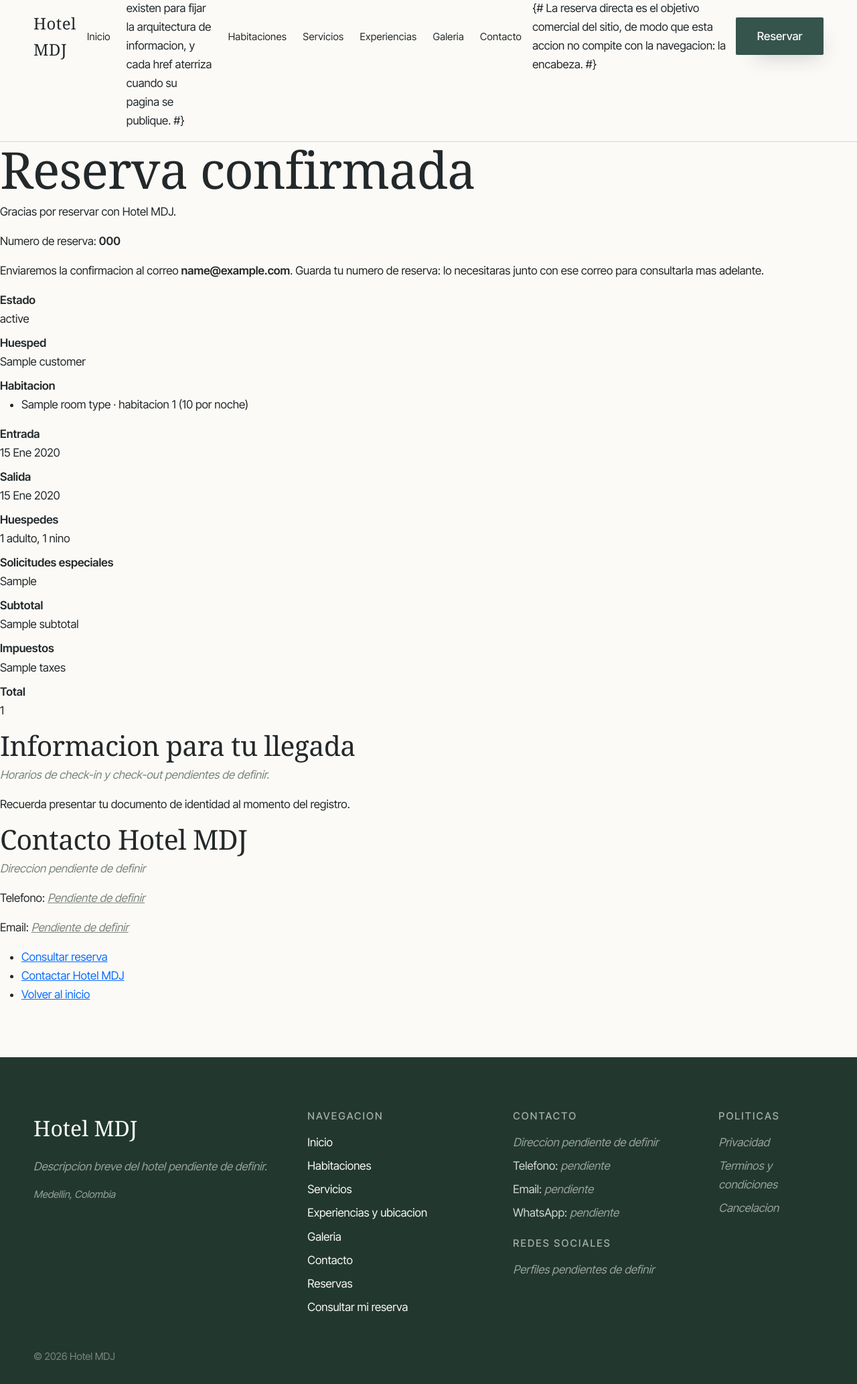
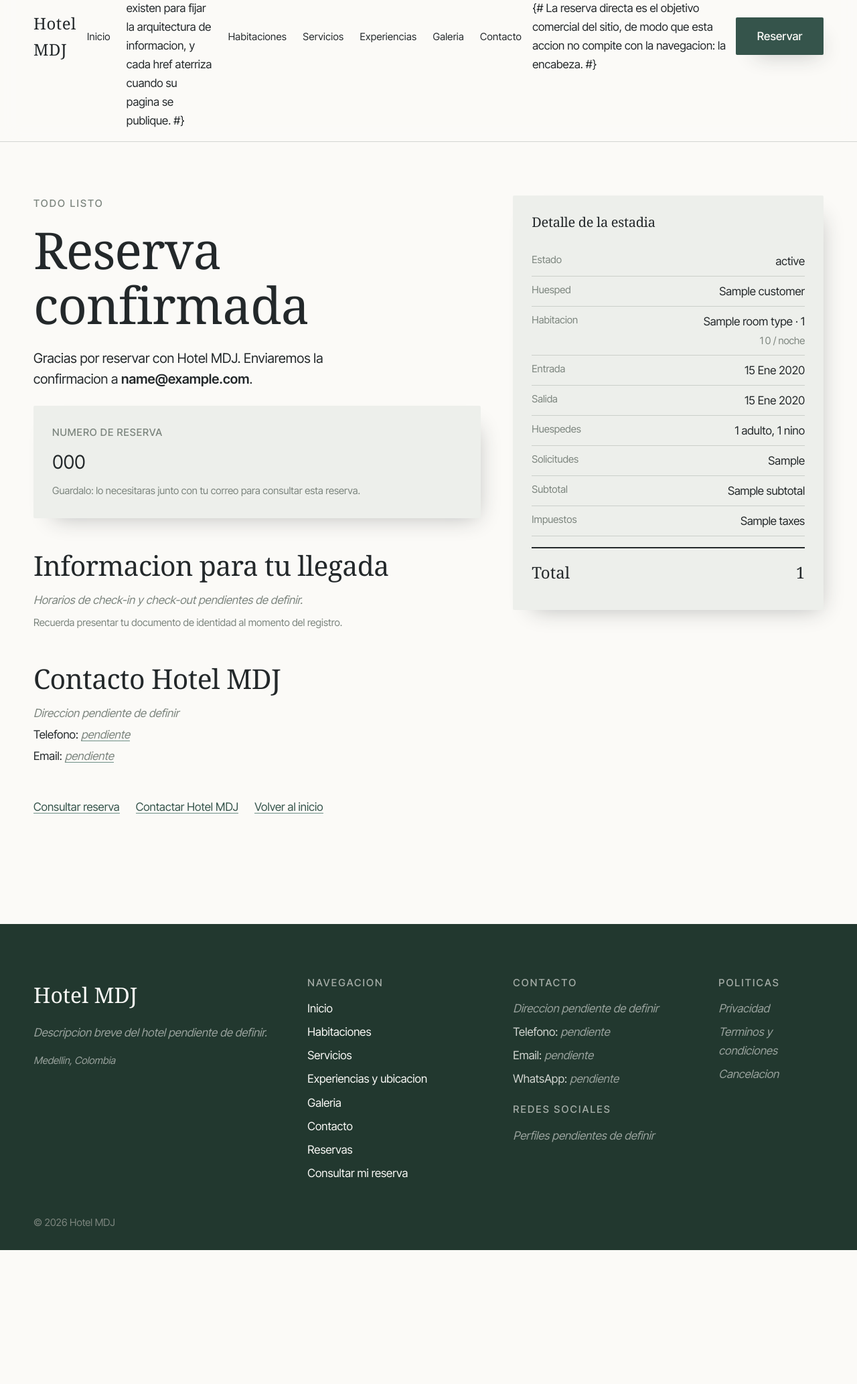
Before and after one commit to MiguelAngelMarinMejia1/ArquitecturaDeSoftware-Proyecto, a Django app: template web/templates/web/reservation_confirmation.html in a window 1280 px wide. Shown: the part 130-2197 px from the top of the page at 67% size. After the commit the page ends 1997 px from the top, so only its background shows below. Run offline with Django 5.2, Linux system fonts and the light colour scheme; the template is opened without the code that fills it: most values are stand-ins (such as "Sample title", 1, 10 or a date in 2020); data that the repository does not hold is empty; some libraries are stand-ins or nearby versions; some web fonts are replaced.

Commit message:
feat(web): style the reservation confirmation page

```diff
--- a/web/templates/web/reservation_confirmation.html
+++ b/web/templates/web/reservation_confirmation.html
@@ -11,98 +11,108 @@ rather than making them trust that it was recorded correctly.
 
 {% block content %}
 
-<section aria-labelledby="confirmacion-title" data-section="confirmation">
-    {% if from_lookup %}
-    <h1 id="confirmacion-title">Tu reserva</h1>
-    {% else %}
-    <h1 id="confirmacion-title">Reserva confirmada</h1>
-    <p>Gracias por reservar con Hotel MDJ.</p>
-    {% endif %}
-
-    <p data-role="confirmation-code">
-        Numero de reserva: <strong>{{ reservation.confirmation_code }}</strong>
-    </p>
+<section class="mdj-seccion" aria-labelledby="confirmacion-title" data-section="confirmation">
+    <div class="mdj-contenedor">
+        <div class="row g-5">
+            <div class="col-12 col-lg-7">
+                <span class="mdj-rotulo">{% if from_lookup %}Tu reserva{% else %}Todo listo{% endif %}</span>
+                <h1 id="confirmacion-title">
+                    {% if from_lookup %}Reserva {{ reservation.confirmation_code }}{% else %}Reserva confirmada{% endif %}
+                </h1>
 
                 {% if not from_lookup %}
-    <p>
-        Enviaremos la confirmacion al correo <strong>{{ reservation.customer.email }}</strong>.
-        Guarda tu numero de reserva: lo necesitaras junto con ese correo para
-        consultarla mas adelante.
+                <p class="mdj-lead mt-4">
+                    Gracias por reservar con Hotel MDJ. Enviaremos la confirmacion a
+                    <strong>{{ reservation.customer.email }}</strong>.
                 </p>
                 {% endif %}
 
-    <dl data-role="reservation-detail">
-        <dt>Estado</dt>
-        <dd>{{ reservation.get_status_display }}</dd>
+                <div class="mdj-buscador mt-4" data-role="confirmation-code">
+                    <span class="mdj-etiqueta d-block mb-2">Numero de reserva</span>
+                    <p class="mdj-cifra fs-3 mb-2">{{ reservation.confirmation_code }}</p>
+                    <p class="mdj-meta mb-0">
+                        Guardalo: lo necesitaras junto con tu correo para consultar esta reserva.
+                    </p>
+                </div>
 
-        <dt>Huesped</dt>
-        <dd>{{ reservation.customer }}</dd>
-
-        <dt>Habitacion{{ reservation.reservation_rooms.count|pluralize }}</dt>
-        <dd>
-            <ul>
-                {% for line in reservation.reservation_rooms.all %}
-                <li>
-                    {{ line.room.room_type.name }} &middot; habitacion {{ line.room.number }}
-                    ({{ line.price_per_night }} por noche)
-                </li>
-                {% endfor %}
-            </ul>
-        </dd>
-
-        <dt>Entrada</dt>
-        <dd>{{ reservation.check_in_date|date:"d M Y" }}</dd>
-
-        <dt>Salida</dt>
-        <dd>{{ reservation.check_out_date|date:"d M Y" }}</dd>
-
-        <dt>Huespedes</dt>
-        <dd>
-            {{ reservation.num_adults }} adulto{{ reservation.num_adults|pluralize }}{% if reservation.num_children %},
-            {{ reservation.num_children }} nino{{ reservation.num_children|pluralize }}{% endif %}
-        </dd>
-
-        {% if reservation.special_requests %}
-        <dt>Solicitudes especiales</dt>
-        <dd>{{ reservation.special_requests }}</dd>
-        {% endif %}
-
-        <dt>Subtotal</dt>
-        <dd>{{ reservation.subtotal }}</dd>
-
-        <dt>Impuestos</dt>
-        <dd>{{ reservation.taxes }}</dd>
-
-        <dt data-role="total-label">Total</dt>
-        <dd data-role="total-value">{{ reservation.total_amount }}</dd>
-    </dl>
-</section>
-
-<section aria-labelledby="llegada-title" data-section="arrival-info">
+                <section class="mt-5" aria-labelledby="llegada-title" data-section="arrival-info">
                     <h2 id="llegada-title">Informacion para tu llegada</h2>
-    <p data-placeholder="info-llegada">
+                    <p class="mt-3 mb-2" data-placeholder="info-llegada">
                         Horarios de check-in y check-out pendientes de definir.
                     </p>
-    <p>
+                    <p class="mdj-meta mb-0">
                         Recuerda presentar tu documento de identidad al momento del registro.
                     </p>
                 </section>
 
-<section aria-labelledby="contacto-title" data-section="hotel-contact">
+                <section class="mt-5" aria-labelledby="contacto-title" data-section="hotel-contact">
                     <h2 id="contacto-title">Contacto Hotel MDJ</h2>
-    <address>
-        <p data-placeholder="direccion">Direccion pendiente de definir</p>
-        <p>Telefono: <a href="#" data-placeholder="telefono">Pendiente de definir</a></p>
-        <p>Email: <a href="#" data-placeholder="email">Pendiente de definir</a></p>
+                    <address class="mt-3 mb-0">
+                        <p class="mb-1" data-placeholder="direccion">Direccion pendiente de definir</p>
+                        <p class="mb-1">Telefono: <a href="#" class="mdj-enlace" data-placeholder="telefono">pendiente</a></p>
+                        <p class="mb-0">Email: <a href="#" class="mdj-enlace" data-placeholder="email">pendiente</a></p>
                     </address>
                 </section>
 
-<nav aria-label="Acciones sobre la reserva" data-section="confirmation-actions">
-    <ul>
-        <li><a href="{% url 'web:reservation-lookup' %}">Consultar reserva</a></li>
-        <li><a href="#" data-pending-page="contacto">Contactar Hotel MDJ</a></li>
-        <li><a href="{% url 'web:home' %}">Volver al inicio</a></li>
+                <nav class="mt-5" aria-label="Acciones sobre la reserva" data-section="confirmation-actions">
+                    <ul class="list-unstyled d-flex flex-wrap gap-4 mb-0">
+                        <li><a href="{% url 'web:reservation-lookup' %}" class="mdj-enlace">Consultar reserva</a></li>
+                        <li><a href="#" class="mdj-enlace" data-pending-page="contacto">Contactar Hotel MDJ</a></li>
+                        <li><a href="{% url 'web:home' %}" class="mdj-enlace">Volver al inicio</a></li>
                     </ul>
                 </nav>
+            </div>
+
+            <div class="col-12 col-lg-5">
+                <div class="mdj-resumen mdj-pegajoso">
+                    <h2 class="h5 mb-4">Detalle de la estadia</h2>
+                    <dl class="mb-0" data-role="reservation-detail">
+                        <div class="mdj-resumen__linea">
+                            <dt>Estado</dt><dd>{{ reservation.get_status_display }}</dd>
+                        </div>
+                        <div class="mdj-resumen__linea">
+                            <dt>Huesped</dt><dd>{{ reservation.customer }}</dd>
+                        </div>
+                        <div class="mdj-resumen__linea">
+                            <dt>Habitacion{{ reservation.reservation_rooms.count|pluralize }}</dt>
+                            <dd>
+                                {% for line in reservation.reservation_rooms.all %}
+                                {{ line.room.room_type.name }} &middot; {{ line.room.number }}<br>
+                                <span class="mdj-meta mdj-cifra">{{ line.price_per_night }} / noche</span>
+                                {% if not forloop.last %}<br>{% endif %}
+                                {% endfor %}
+                            </dd>
+                        </div>
+                        <div class="mdj-resumen__linea">
+                            <dt>Entrada</dt><dd>{{ reservation.check_in_date|date:"d M Y" }}</dd>
+                        </div>
+                        <div class="mdj-resumen__linea">
+                            <dt>Salida</dt><dd>{{ reservation.check_out_date|date:"d M Y" }}</dd>
+                        </div>
+                        <div class="mdj-resumen__linea">
+                            <dt>Huespedes</dt>
+                            <dd>{{ reservation.num_adults }} adulto{{ reservation.num_adults|pluralize }}{% if reservation.num_children %}, {{ reservation.num_children }} nino{{ reservation.num_children|pluralize }}{% endif %}</dd>
+                        </div>
+                        {% if reservation.special_requests %}
+                        <div class="mdj-resumen__linea">
+                            <dt>Solicitudes</dt><dd>{{ reservation.special_requests }}</dd>
+                        </div>
+                        {% endif %}
+                        <div class="mdj-resumen__linea">
+                            <dt>Subtotal</dt><dd class="mdj-cifra">{{ reservation.subtotal }}</dd>
+                        </div>
+                        <div class="mdj-resumen__linea">
+                            <dt>Impuestos</dt><dd class="mdj-cifra">{{ reservation.taxes }}</dd>
+                        </div>
+                        <div class="mdj-resumen__linea mdj-resumen__total">
+                            <dt data-role="total-label">Total</dt>
+                            <dd class="mdj-cifra" data-role="total-value">{{ reservation.total_amount }}</dd>
+                        </div>
+                    </dl>
+                </div>
+            </div>
+        </div>
+    </div>
+</section>
 
 {% endblock %}
```
Lines whose indentation alone changed are shown as unchanged.
